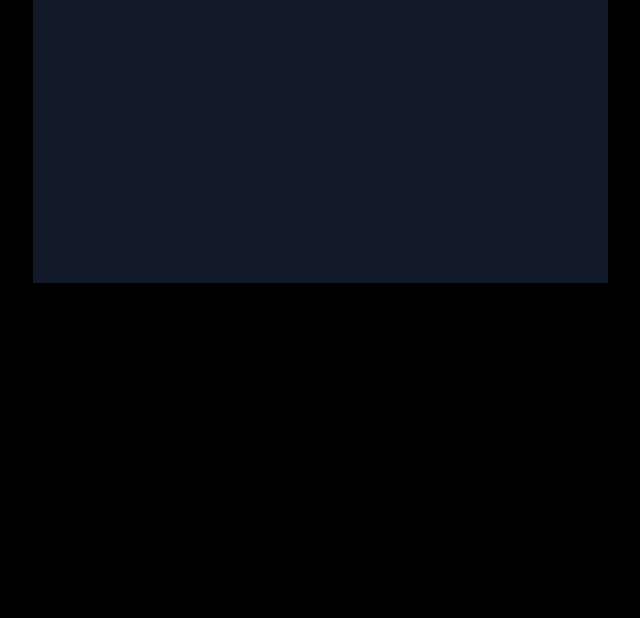
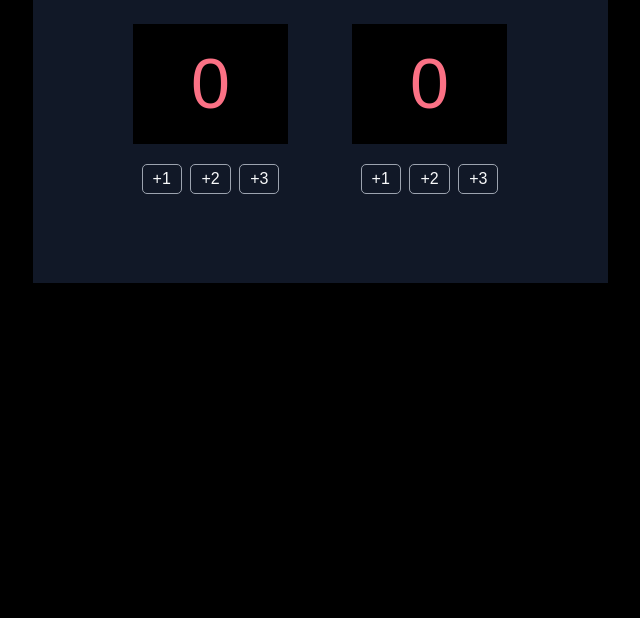
Before and after one commit to Frenzy017/scrimba, a website built with Vite: page Basketball counter project/index.html in a window 1280 px wide. Shown: the part 182-800 px from the top of the page, without its empty margins (320-960 px from the left). Built offline with nearby package versions, Linux system fonts and the light colour scheme; a web font is replaced by a local one.

Commit message:
Update index.html file

```diff
--- a/Basketball counter project/index.html
+++ b/Basketball counter project/index.html
@@ -1,14 +1,35 @@
 <html>
   <head>
-        <link rel="stylesheet" href="index.css">
+    <link rel="stylesheet" href="index.css" />
+    <link
+      href="https://fonts.cdnfonts.com/css/cursed-timer-ulil"
+      rel="stylesheet"
+    />
   </head>
   <body>
     <div class="container">
-            <div>
+      <div class="home-section">
         <h3>HOME</h3>
+        <div class="digit-field">
+          <div class="digit">0</div>
         </div>
-            <div>
+        <div class="operator-section">
+          <div class="operand">+1</div>
+          <div class="operand">+2</div>
+          <div class="operand">+3</div>
+        </div>
+      </div>
+
+      <div class="guest-section">
         <h3>GUEST</h3>
+        <div class="digit-field">
+          <div class="digit">0</div>
+        </div>
+        <div class="operator-section">
+          <div class="operand opera">+1</div>
+          <div class="operand">+2</div>
+          <div class="operand">+3</div>
+        </div>
       </div>
     </div>
     <script src="index.js"></script>
```
Lines whose indentation alone changed are shown as unchanged.
